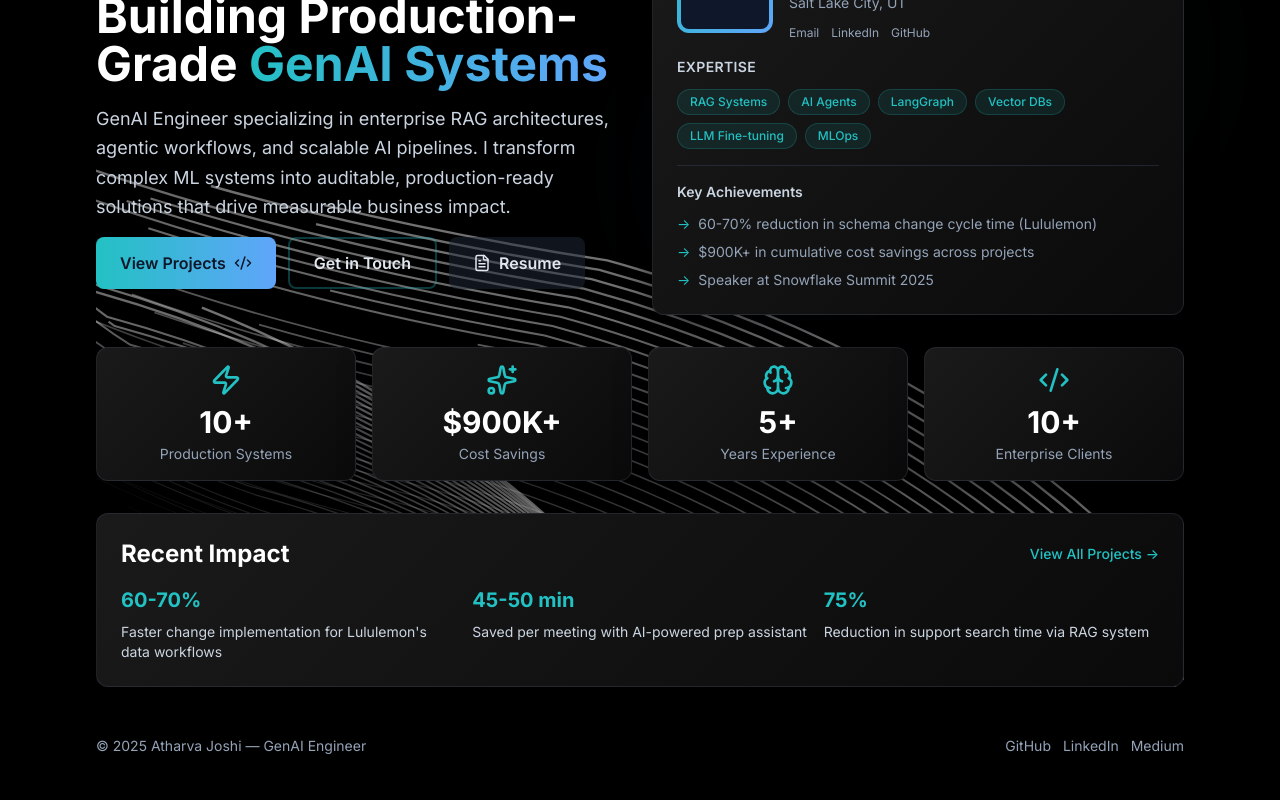
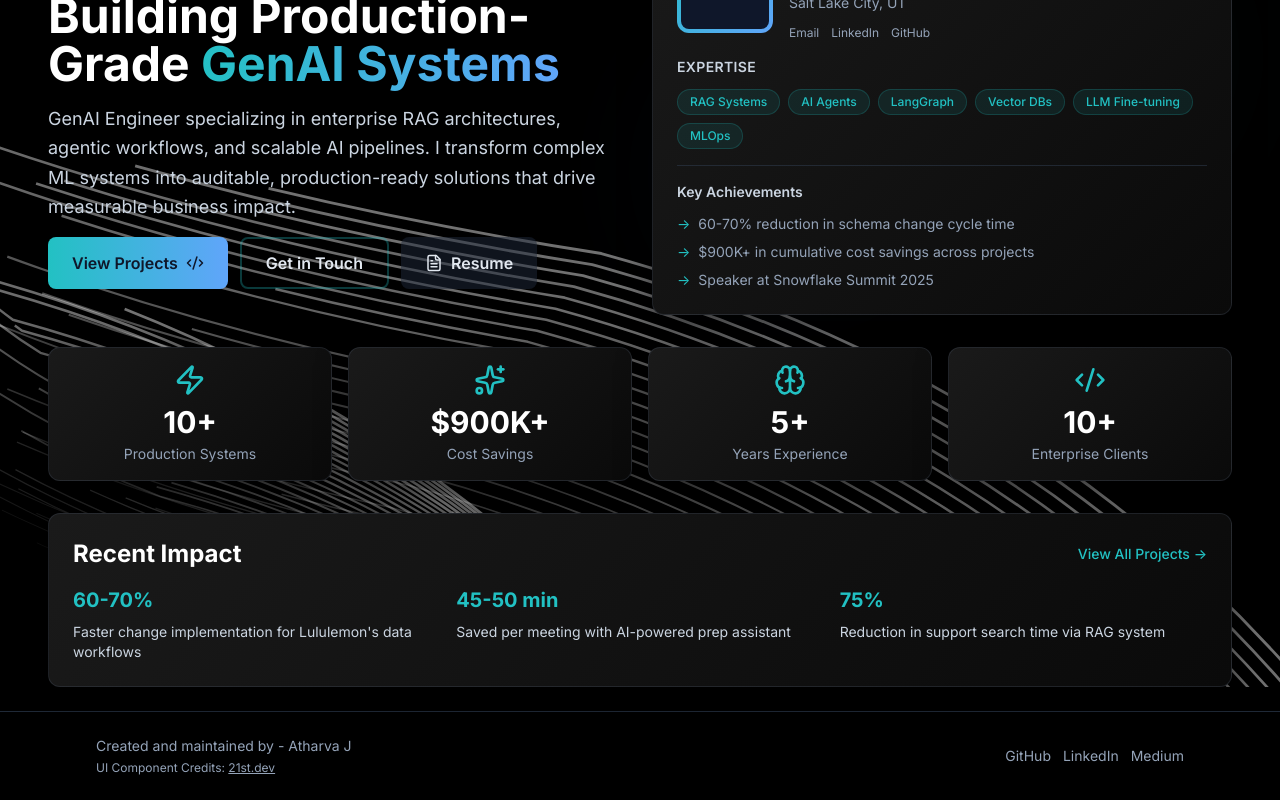
Before and after one commit to attharva-j/attharva-j.github.io, a React (Vite) app: page / in a window 1280 px wide. Shown: the part 241-1041 px from the top of the page. Built offline with nearby package versions, Linux system fonts and the light colour scheme.

Commit message:
Updated landing page layout and footer

```diff
--- a/src/App.jsx
+++ b/src/App.jsx
@@ -25,7 +25,8 @@ function AppContent() {
   return (
     <div className="min-h-screen flex flex-col">
       <Navbar />
-      <main className="flex-1 container py-6">
+      <main className="flex-1 py-6">
+        <div className={location.pathname === '/' ? 'w-full' : 'container'}>
           <AnimatePresence mode="wait" initial={false}>
             <Routes location={location} key={location.pathname}>
               <Route path="/" element={<PageWrapper><Home /></PageWrapper>} />
@@ -37,6 +38,7 @@ function AppContent() {
               <Route path="*" element={<PageWrapper><Home /></PageWrapper>} />
             </Routes>
           </AnimatePresence>
+        </div>
       </main>
       <Footer />
     </div>
--- a/src/components/Footer.jsx
+++ b/src/components/Footer.jsx
@@ -2,13 +2,18 @@ import React from 'react'
 
 export default function Footer(){
   return (
-    <footer className="border-t border-transparent">
-      <div className="container py-6 flex items-center justify-between text-sm text-slate-400">
-        <div>© {new Date().getFullYear()} Atharva Joshi — GenAI Engineer</div>
+    <footer className="border-t dark:border-gray-800 border-gray-200">
+      <div className="container py-6 flex flex-col md:flex-row items-center justify-between gap-4 text-sm dark:text-slate-400 text-slate-600">
+        <div className="flex flex-col items-center md:items-start gap-1">
+          <div>Created and maintained by - Atharva J</div>
+          <div className="text-xs">
+            UI Component Credits: <a href="https://21st.dev" target="_blank" rel="noreferrer" className="dark:hover:text-white hover:text-slate-900 transition underline">21st.dev</a>
+          </div>
+        </div>
         <div className="flex gap-3">
-          <a href="https://github.com/attharva-j" target="_blank" rel="noreferrer" className="hover:text-white">GitHub</a>
-          <a href="https://www.linkedin.com/in/attharvaj3147" className="hover:text-white">LinkedIn</a>
-          <a href="https://www.medium.com/@athex25" className="hover:text-white">Medium</a>
+          <a href="https://github.com/attharva-j" target="_blank" rel="noreferrer" className="dark:hover:text-white hover:text-slate-900 transition">GitHub</a>
+          <a href="https://www.linkedin.com/in/attharvaj3147" target="_blank" className="dark:hover:text-white hover:text-slate-900 transition">LinkedIn</a>
+          <a href="https://www.medium.com/@athex25" target="_blank" className="dark:hover:text-white hover:text-slate-900 transition">Medium</a>
         </div>
       </div>
     </footer>
--- a/src/pages/Home.jsx
+++ b/src/pages/Home.jsx
@@ -18,7 +18,7 @@ export default function Home(){
       <BackgroundPaths />
 
       {/* Content with higher z-index */}
-      <div className="relative z-10 space-y-8">{/* Hero Section */}
+      <div className="relative z-10 space-y-8 px-4 md:px-8 lg:px-12">{/* Hero Section */}
       <div className="grid md:grid-cols-2 gap-6 items-center">
         <motion.div
           initial={{ opacity: 0, y: 20 }}
@@ -101,7 +101,7 @@ export default function Home(){
               <ul className="space-y-2 text-sm dark:dark:text-slate-400 text-slate-600 text-slate-600">
                 <li className="flex gap-2">
                   <span className="text-accent">→</span>
-                  <span>60-70% reduction in schema change cycle time (Lululemon)</span>
+                  <span>60-70% reduction in schema change cycle time</span>
                 </li>
                 <li className="flex gap-2">
                   <span className="text-accent">→</span>
```
Lines whose indentation alone changed are shown as unchanged.
